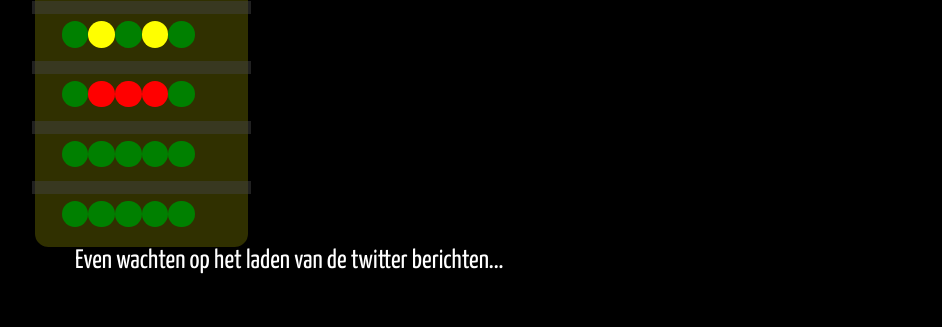
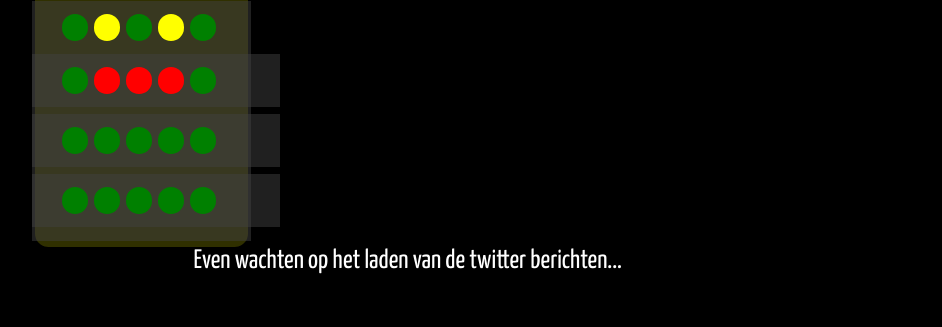
Before and after one commit to dashorst/dashboard, a plain HTML site: page client/index.html in a window 1280 px wide. Shown: the part 517-844 px from the top of the page, without its empty margins (131-1073 px from the left). Drawn offline with Linux system fonts and the light colour scheme; no server answers.

Commit message:
Werkende CSS

```diff
--- a/client/hudson.js
+++ b/client/hudson.js
@@ -1,5 +1,5 @@
 $(function () {
-	// var project = getBuildsForProject("DUO");
+	var project = getBuildsForProject("DUO");
 });
 
 function getBuildsForProject(name) {
--- a/client/index.html
+++ b/client/index.html
@@ -45,28 +45,28 @@
 					</div>
 					<div id="builds" class="col">
 						<h3>Builds</h3>
-						<div class="row">
+						<div class="row">&nbsp;
 							<span class="success"></span>
 							<span class="failure"></span>
 							<span class="success"></span>
 							<span class="failure"></span>
-							<span class="success"></span>
+							<span class="success"></span
 						</div>
-						<div class="row">
+						<div class="row">&nbsp;
 							<span class="success"></span>
 							<span class="error"></span>
 							<span class="error"></span>
 							<span class="error"></span>
 							<span class="success"></span>
 						</div>
-						<div class="row">
+						<div class="row">&nbsp;
 							<span class="success"></span>
 							<span class="success"></span>
 							<span class="success"></span>
 							<span class="success"></span>
 							<span class="success"></span>
 						</div>
-						<div class="row">
+						<div class="row">&nbsp;
 							<span class="success"></span>
 							<span class="success"></span>
 							<span class="success"></span>
--- a/client/style.css
+++ b/client/style.css
@@ -36,12 +36,13 @@ html, body { background-color: black; color : white; font-size : 20pt;}
 #statusses div.row {margin : 0.25em -1.10em; background-color : rgba(64,64,64,0.5); padding : 0.25em 0em 0.25em 1.10em; line-height : 1.5em;  border : none; clear:both;}
 #statusses #projects { text-align : right; }
 
+#statusses .number .row { text-align : right; padding-right : 1.1em;}
 #statusses #sessies { background-color : #fe6f1f;}
 #statusses #fouten { background-color : #800020;}
 #statusses #responsetijd { background-color : #400040;}
 
 #statusses #builds { background-color : #303000;}
-#statusses #builds div span { border-radius: 0.5em; width : 1em; height : 1em; margin : 0.5em 0; display: block; float : left;}
+#statusses #builds div span { border-radius: 0.5em; width : 1em; height : 1em; margin : 0.25em 0.2em 0.25em 0; display: block; float :left;}
 
 .success { background-color : green; }
 .failure { background-color : yellow; }
```
